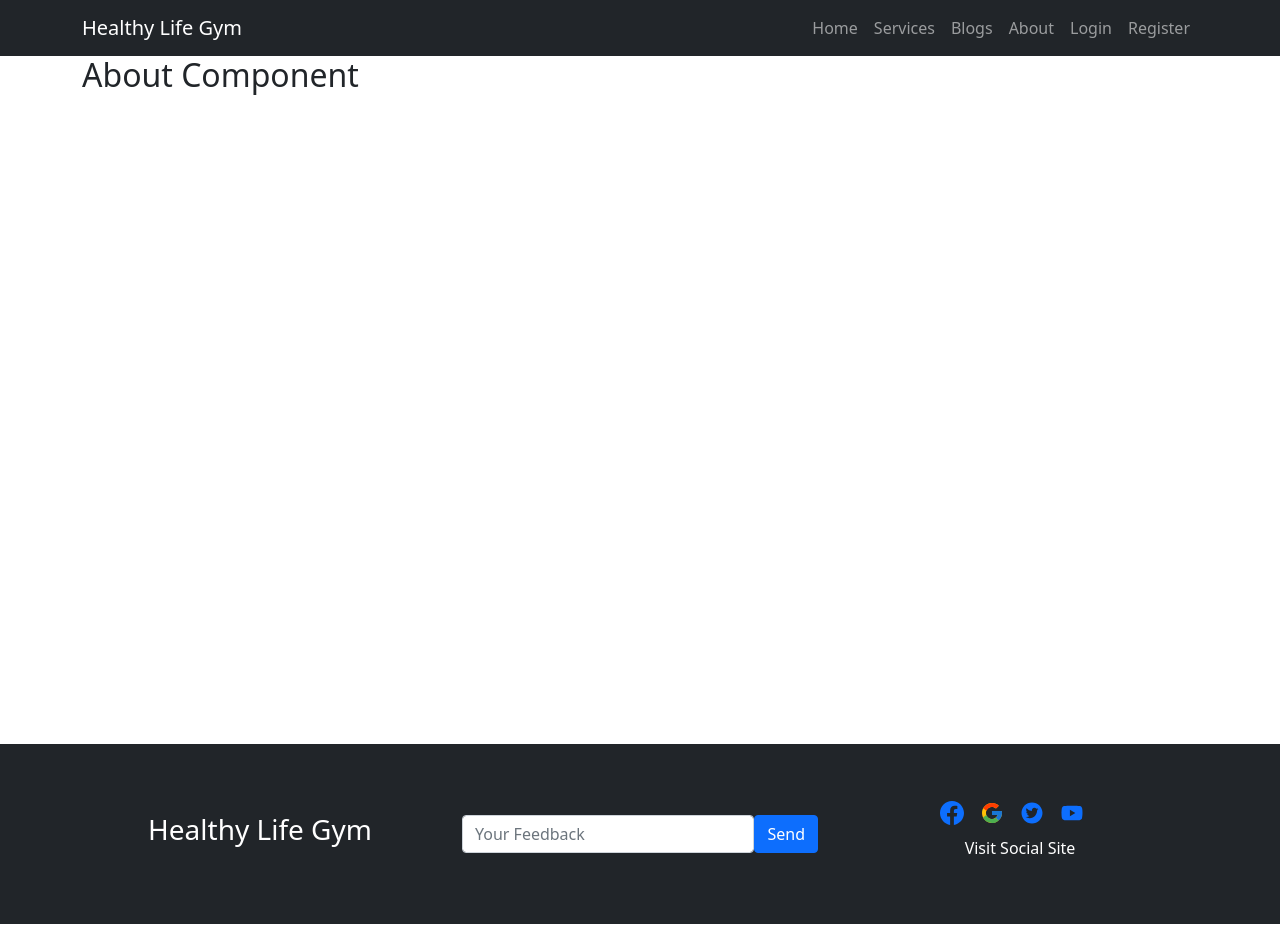
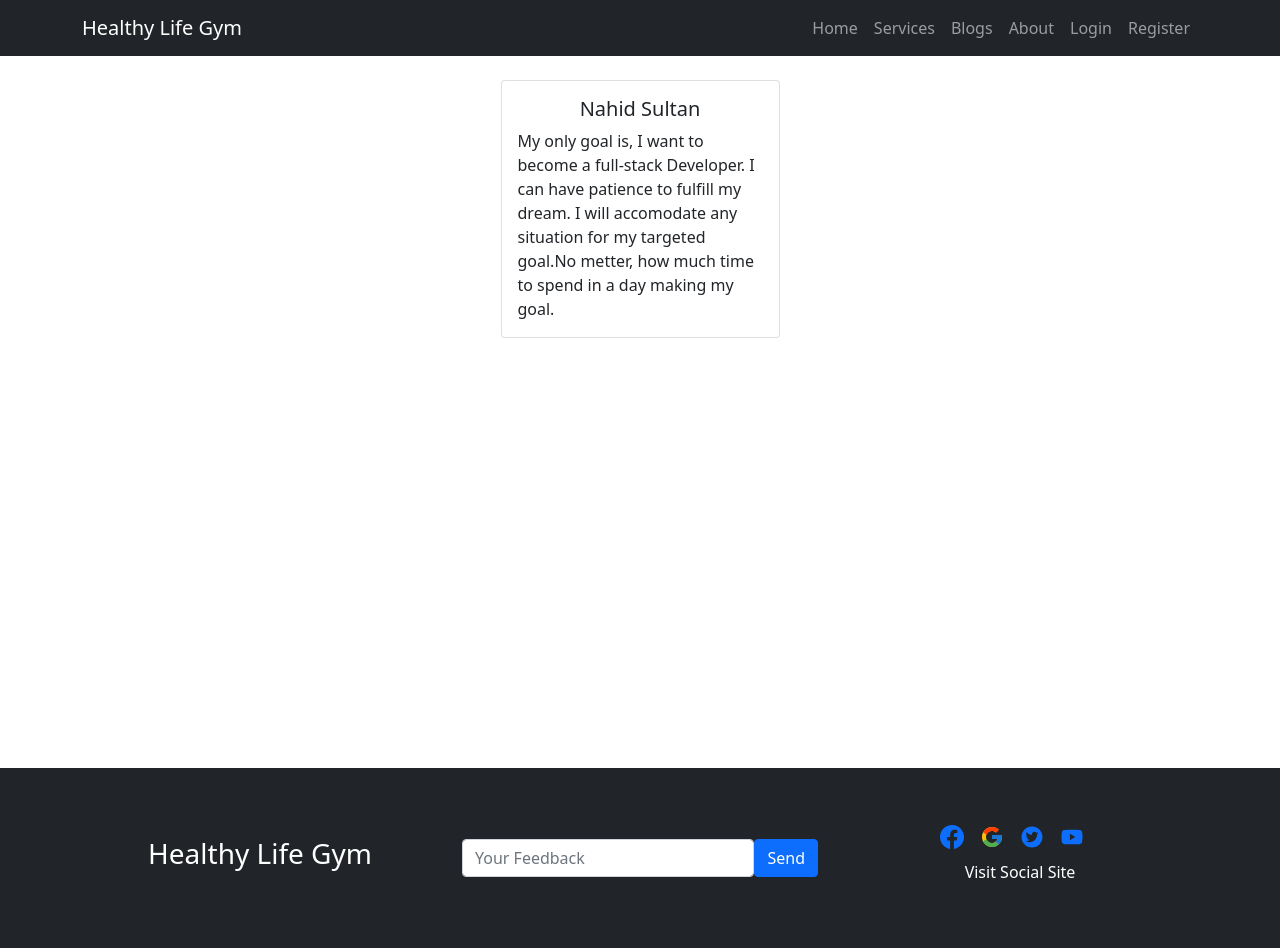
Before and after one commit to nahidsultan19/independent-service-provider, a React (Create React App) app: page /about in a window 1280 px wide. Before the commit the page ends 924 px from the top, so only its background shows below. Built offline with nearby package versions, Linux system fonts and the light colour scheme; no server answers.

Commit message:
added about me

```diff
--- a/src/App.css
+++ b/src/App.css
@@ -1,5 +1,5 @@
 .App {
-  /* text-align: center; */
+  text-align: center;
 
 }
 
--- a/src/Components/About/About.js
+++ b/src/Components/About/About.js
@@ -1,9 +1,17 @@
 import React from 'react';
+import { Card } from 'react-bootstrap';
 
 const About = () => {
     return (
         <div className='container' style={{ minHeight: '80vh' }}>
-            <h2>About Component</h2>
+            <Card className='w-25 mx-auto mt-4'>
+                <Card.Body>
+                    <Card.Title className='text-center'>Nahid Sultan</Card.Title>
+                    <Card.Text className=''>
+                        My only goal is, I want to become a full-stack Developer. I can have patience to fulfill my dream. I will accomodate any situation for my targeted goal.No metter, how much time to spend in a day making my goal.
+                    </Card.Text>
+                </Card.Body>
+            </Card>
         </div>
     );
 };
--- a/src/Components/Home/Services/Services.js
+++ b/src/Components/Home/Services/Services.js
@@ -11,7 +11,7 @@ const Services = () => {
     return (
         <div className='container mt-5' id='services' style={{ minHeight: '80vh' }}>
             <h2 className='text-center fw-bold text-primary'>Services</h2>
-            <div className='row'>
+            <div className='row g-4'>
                 {services.map(service => <Service key={service.id} service={service}></Service>)}
             </div>
         </div>
```
Also changed, not shown: 1 other file (tests, documents, lock files or other folders).
